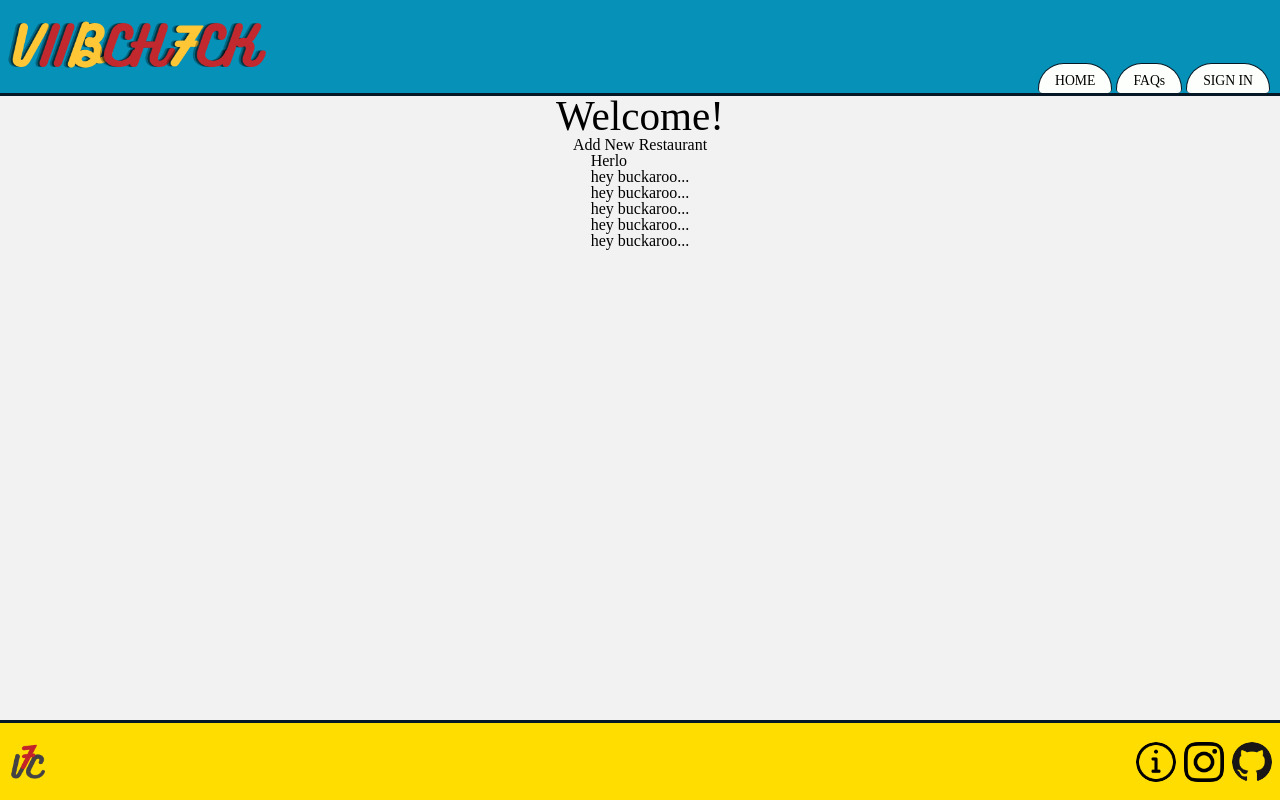
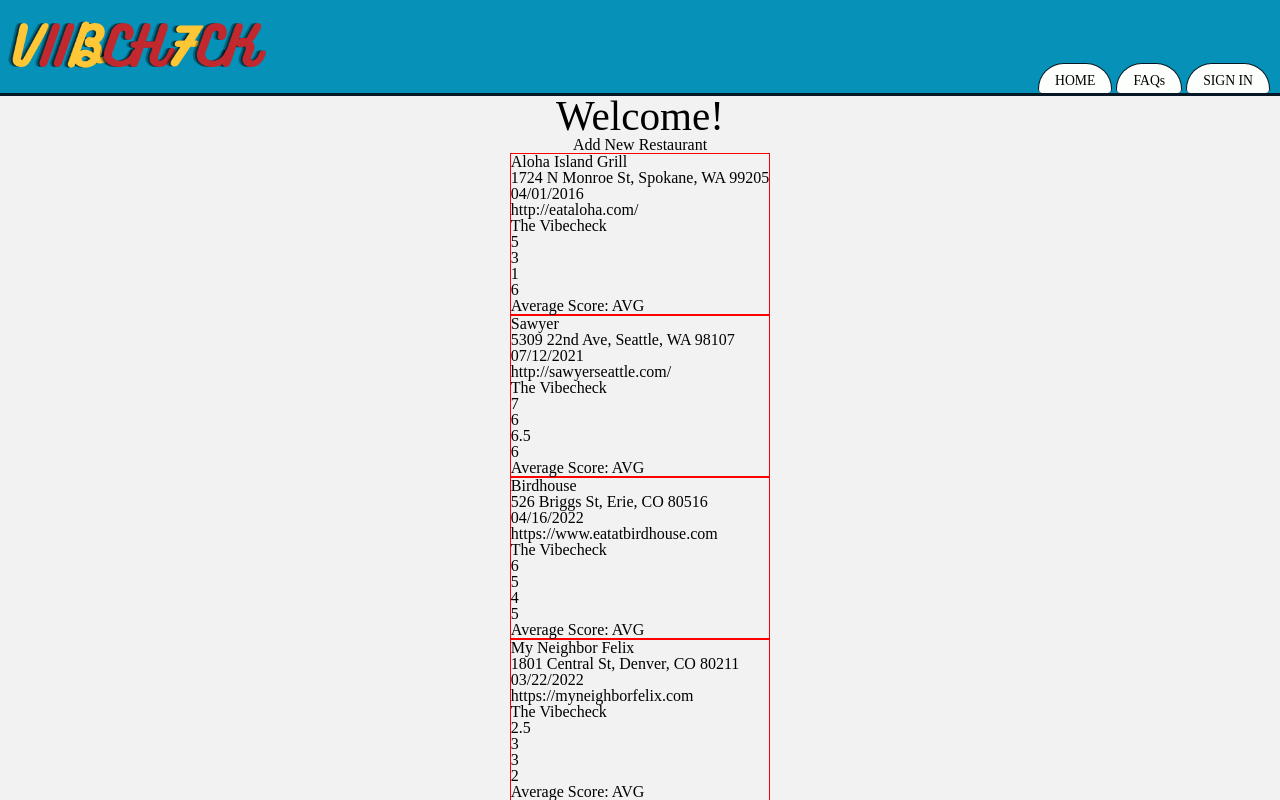
Before and after one commit to colefiscus/vibecheck, a React (Create React App) app: page / in a window 1280 px wide. Shown: the top 800 px of the page. Built offline with nearby package versions, Linux system fonts and the light colour scheme; a web font is replaced by a local one.

Commit message:
Add structure to Rating component

```diff
--- a/src/Components/Rating/Rating.js
+++ b/src/Components/Rating/Rating.js
@@ -2,11 +2,28 @@ import react from "react";
 import styled from "styled-components/macro";
 
 const Rating = ({ ratingData }) => {
+
+  const info = ratingData.restaurantInfo;
+  const userRatings = ratingData.userRatings;
+
   return (
-    <article>
-      <p>hey buckaroo...</p>
-    </article>
+    <RatingWrapper>
+      <p>{info.name}</p>
+      <p>{info.address}</p>
+      <p>{info.dateVisited}</p>
+      <p>{info.website}</p>
+      <h3>The Vibecheck</h3>
+      <p>{userRatings.foodRating}</p>
+      <p>{userRatings.vibeRating}</p>
+      <p>{userRatings.serviceRating}</p>
+      <p>{userRatings.valueRating}</p>
+      <h3>Average Score: AVG</h3>
+    </RatingWrapper>
   )
 }
 
+const RatingWrapper = styled.article`
+  border: 1px solid red;
+`;
+
 export default Rating;
--- a/src/Components/RatingBox/RatingBox.js
+++ b/src/Components/RatingBox/RatingBox.js
@@ -10,7 +10,6 @@ const RatingBox = ({ data }) => {
 
   return (
     <section>
-      <div>Herlo</div>
       {ratings}
     </section>
   )
```
